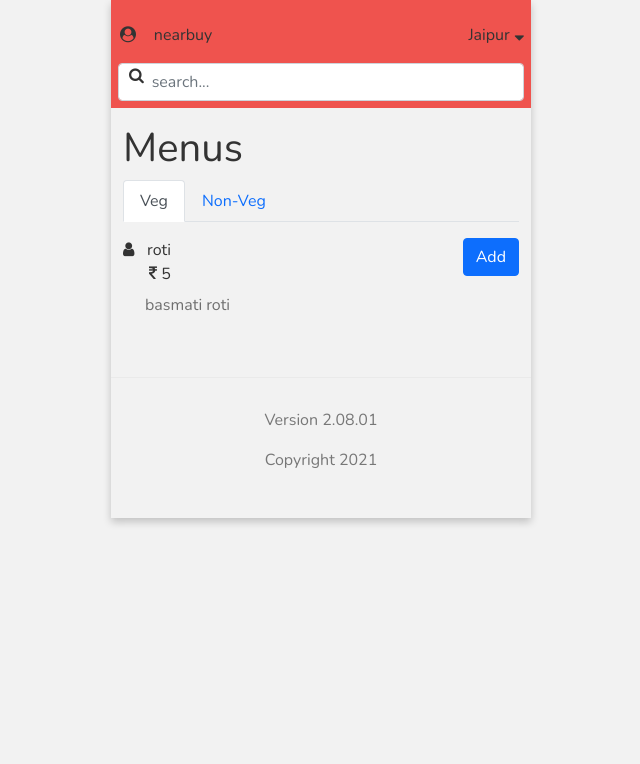
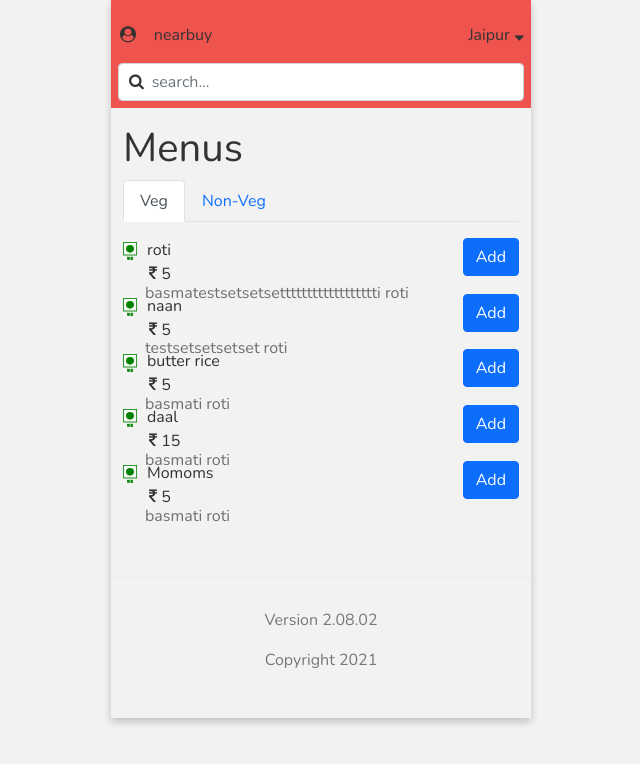
Before and after one commit to devvtry/NextScanner, a Next.js app: page / in a window 1280 px wide. Shown: the top 764 px of the page, without its empty margins (319-959 px from the left). Built offline with nearby package versions, Linux system fonts and the light colour scheme.

Commit message:
Version 2.08.02

```diff
--- a/API/menu.json
+++ b/API/menu.json
@@ -6,6 +6,30 @@
       {
         "id": 1,
         "sName": "roti",
+        "price": 5,
+        "description": "basmatestsetsetsetttttttttttttttttti roti"
+      },
+      {
+        "id": 2,
+        "sName": "naan",
+        "price": 5,
+        "description": "testsetsetsetset roti"
+      },
+      {
+        "id": 3,
+        "sName": "butter rice",
+        "price": 5,
+        "description": "basmati roti"
+      },
+      {
+        "id": 4,
+        "sName": "daal",
+        "price": 15,
+        "description": "basmati roti"
+      },
+      {
+        "id": 5,
+        "sName": "Momoms",
         "price": 5,
         "description": "basmati roti"
       }
--- a/comp/Common/Footer/Footer.js
+++ b/comp/Common/Footer/Footer.js
@@ -3,7 +3,7 @@ import React from 'react'
 export default function Footer() {
     return (
         <footer>
-            <p>Version 2.08.01</p>
+            <p>Version 2.08.02</p>
             <p>Copyright 2021</p>
         </footer>
     )
--- a/comp/Common/Header/Header.js
+++ b/comp/Common/Header/Header.js
@@ -24,7 +24,7 @@ const Header = () => {
       <div className={`${Styles.header} ${fixedHeaderClass}`}>
         <Row className='pt-3'>
           <Col xs={1} sm={1} md={1} lg={1} xl={1}>
-            <i className="fa fa-user-circle" style={{marginLeft: '2px'}}></i>
+            <i className="fa fa-user-circle" style={{marginLeft: '2px'}}/>
           </Col>
           <Col xs={7} sm={8} md={8} lg={8} xl={8}>
             nearbuy
@@ -36,14 +36,11 @@ const Header = () => {
         </Row>
         <Row className='mt-3'>
           <Col xs={12} sm={12} md={12} lg={12} xl={12}>
-            <input type='search' className='form-control' placeholder='     search...' />
-            <i
-              className='fa fa-search'
-              style={{
-                position: 'absolute',
-                top: '67px',
-                marginLeft: '11px'
-            }}/>
+            <input
+              type='search'
+              className='form-control'
+              placeholder='     search...' />
+            <i className={`fa fa-search ${Styles.headerSearchIcon}`}/>
           </Col>
         </Row>
       </div>
--- a/comp/Common/Header/Header.module.css
+++ b/comp/Common/Header/Header.module.css
@@ -9,3 +9,8 @@
     top: 0;
     margin: 0 auto;
 }
+.headerSearchIcon{
+    position: absolute;
+    top: 73px;
+    margin-left: 11px;
+}
--- a/comp/Menu/menus.js
+++ b/comp/Menu/menus.js
@@ -36,7 +36,11 @@ export default function Menus (props) {
                                                   <Col xs={6} sm={6} md={6} lg={6} xl={6} styles={{display:'flex'}}>
                                                       <Row>
                                                           <Col xs={1} sm={1} md={1} lg={1} xl={1}>
-                                                             <i className='fa fa-user'/>
+                                                             <img
+                                                               src={ item.catName.toLowerCase() == 'veg' ? '/images/veg.jpeg' : '/images/non-veg.jpeg' }
+                                                               alt=''
+                                                               width='14px'
+                                                               height='18px'/>
                                                           </Col>
                                                           <Col xs={10} sm={10} md={10} lg={10} xl={10}>
                                                               {sCat.sName}
@@ -53,9 +57,15 @@ export default function Menus (props) {
                                                           </Button>
                                                           :
                                                           <>
-                                                              <Button onClick={() => addItemFromMenu(quantity-1)}><i className='fa fa-minus'/></Button>
-                                                              <Button>{quantity}</Button>
-                                                              <Button onClick={() => addItemFromMenu(quantity+1)} ><i className='fa fa-plus'/></Button>
+                                                              <Button onClick={() => addItemFromMenu(quantity-1)}>
+                                                                <i className='fa fa-minus'/>
+                                                              </Button>
+                                                              <Button>
+                                                                {quantity}
+                                                              </Button>
+                                                              <Button onClick={() => addItemFromMenu(quantity+1)} >
+                                                                <i className='fa fa-plus'/>
+                                                              </Button>
                                                           </>
                                                       }
                                                   </Col>
--- a/comp/Menu/menus.module.css
+++ b/comp/Menu/menus.module.css
@@ -5,4 +5,5 @@
     text-align: left;
     overflow-wrap: break-word;
     padding-left: 22px;
+    line-height: 1px;
 }
```
Also changed, not shown: comp/Common/Layout/Layout.js (+4 -6 lines), public/images/non-veg.jpeg (added), public/images/veg.jpeg (added).
